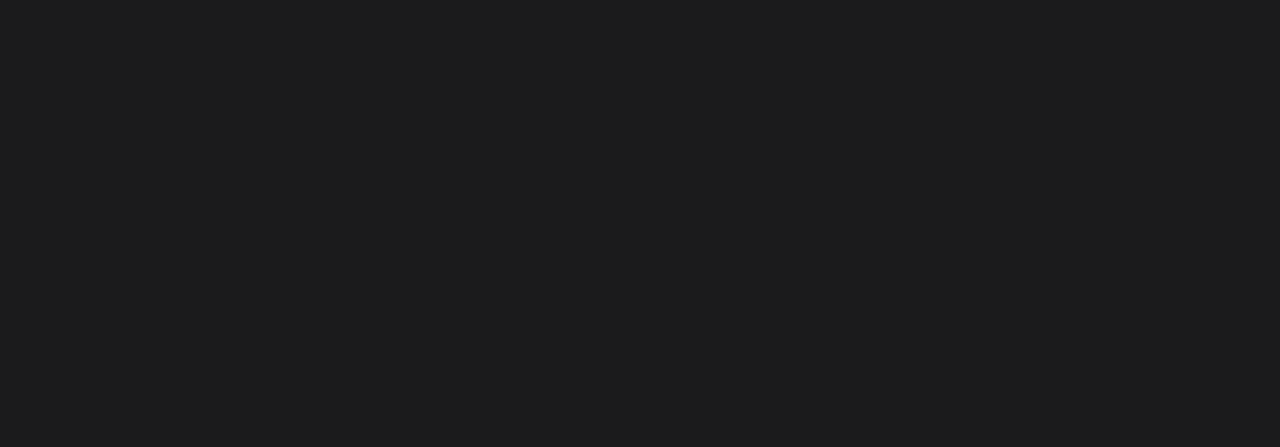
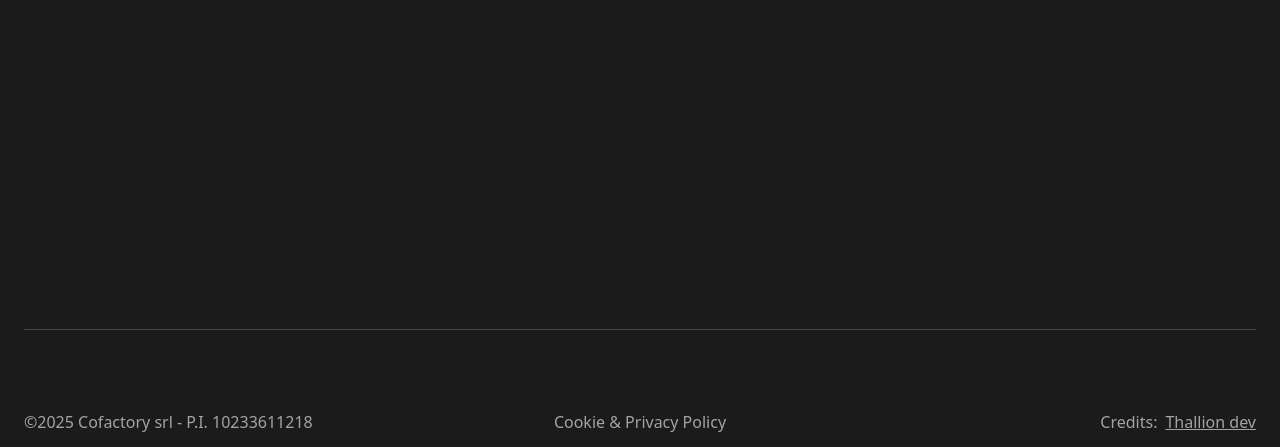
Before and after one commit to FraCanta/cofactory, a Next.js app: page /cerchi-un-partner in a window 1280 px wide. Shown: the part 950-1397 px from the top of the page. Built offline with nearby package versions, Linux system fonts and the light colour scheme.

Commit message:
aggiornamenti

```diff
--- a/components/layout/Footer.js
+++ b/components/layout/Footer.js
@@ -4,15 +4,14 @@ import { Icon } from "@iconify/react";
 
 function Footer() {
   return (
-    <footer className="relative h-[400px] sms:h-[380px] bg-third dark:bg-white z-0">
+    <footer className="relative h-[400px] sms:h-[380px] bg-third dark:bg-white z-0 overflow-x-hidden">
       <div className="relative h-[calc(100vh+400px)] sms:h-[calc(100vh+380px)] -top-[100vh]">
         <div className="h-[400px] top-[calc(100vh-400px)] sms:h-[380px] sticky sms:top-[calc(100vh-380px)] mx-6">
           <div className="flex flex-col items-center justify-between w-full h-full ">
             {/* Posizionamento assoluto per h2, p e Cta2 */}
-            <div className="flex flex-wrap justify-center w-full gap-6 text-center sms:items-end">
-              <Link href="mailto:meetus@cofactory.it">
-                <div className="flex items-center justify-center w-full lg:mt-0">
-                  <div className="w-[58rem] lg:w-[56rem] 2xl:w-[100rem]">
+            <Link href="mailto:meetus@cofactory.it" className="">
+              <div className="flex items-center justify-center w-full mt-6 lg:mt-0 ">
+                <div className="w-[60rem] lg:w-[56rem] 2xl:w-[100rem] ">
                   <svg
                     viewBox="0 0 1000 200"
                     className="w-full h-auto"
@@ -68,14 +67,6 @@ function Footer() {
                 </div>
               </div>
             </Link>
-              {/* <Link
-                href="mailto:meetus@cofactory.it"
-                className="relative z-50 px-3 py-3 overflow-hidden text-xs font-medium text-white uppercase transition-all duration-300 border-2 max-w-max dark:text-third sm:px-4 border-pink lg:px-5 4xl:px-10 4xl:py-8 lg:text-base 3xl:text-2xl 4xl:text-3xl group"
-              >
-                <span className="relative z-10">Contattaci</span>
-                <span className="absolute top-0 left-0 w-0 h-full transition-all duration-500 ease-out bg-pink group-hover:w-full"></span>
-              </Link> */}
-            </div>
 
             {/* Separator */}
             <div className="w-full h-[1px] bg-white/20 dark:bg-third/20"></div>
```
Lines whose indentation alone changed are shown as unchanged.
